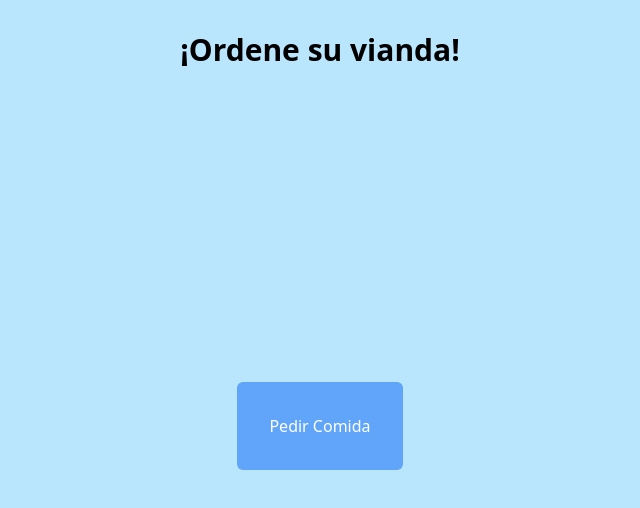
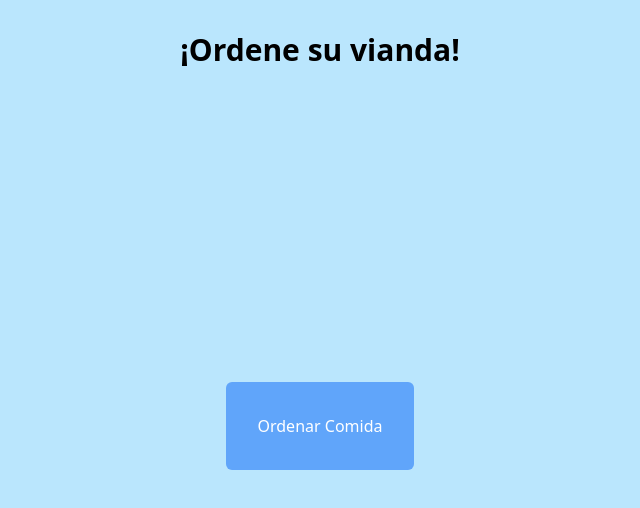
Before and after one commit to agusOlivieri/viandaApp-front-end, a Vue app: page /client/home in a window 1280 px wide. Shown: the top 508 px of the page, without its empty margins (320-960 px from the left). Built offline with nearby package versions, Linux system fonts and the light colour scheme.

Commit message:
HomeViewBtn and AdminHomeView

```diff
--- /dev/null
+++ b/src/components/HomeViewBtn.vue
@@ -0,0 +1,20 @@
+<script setup>
+import { RouterLink } from 'vue-router';
+
+defineProps({
+    link: {
+        type: String,
+        required: true,
+    },
+    linkText: {
+        type: String,
+        required: true,
+    }
+})
+</script>
+
+<template>
+    <RouterLink :to="link" class="bg-blue-400 text-white font-medium py-8 px-8 rounded-md hover:bg-blue-500 justify-self-center">
+        {{ linkText }}
+    </RouterLink>
+</template>
--- a/src/components/PedirViandaBtn.vue
+++ /dev/null
@@ -1,9 +0,0 @@
-<script setup>
-import { RouterLink } from 'vue-router';
-</script>
-
-<template>
-    <RouterLink to="/ordenar" class="bg-blue-400 text-white font-medium py-8 px-8 rounded-md hover:bg-blue-500 justify-self-center">
-        Pedir Comida
-    </RouterLink>
-</template>
--- /dev/null
+++ b/src/views/AdminHomeView.vue
@@ -0,0 +1,13 @@
+<script setup>
+import HomeViewBtn from '@/components/HomeViewBtn.vue';
+
+</script>
+
+<template>
+    <section id="home" class="flex flex-col h-screen w-full py-4">
+        <h1 class="text-3xl font-bold text-center mt-4">¡Ordene su vianda!</h1>
+        <div class="flex-grow flex justify-center items-center">
+            <HomeViewBtn link="/admin/pedidos" linkText="Ver Pedidos" />
+        </div>
+  </section>
+</template>
--- a/src/views/ClientHomeView.vue
+++ b/src/views/ClientHomeView.vue
@@ -1,12 +1,12 @@
 <script setup>
-import PedirViandaBtn from '@/components/PedirViandaBtn.vue';
+import HomeViewBtn from '@/components/HomeViewBtn.vue';
 </script>
 
 <template>
   <section id="home" class="flex flex-col h-screen w-full py-4">
     <h1 class="text-3xl font-bold text-center mt-4">¡Ordene su vianda!</h1>
     <div class="flex-grow flex justify-center items-center">
-      <PedirViandaBtn />
+      <HomeViewBtn link="/client/ordenar" linkText="Ordenar Comida"/>
     </div>
   </section>
 </template>
```
